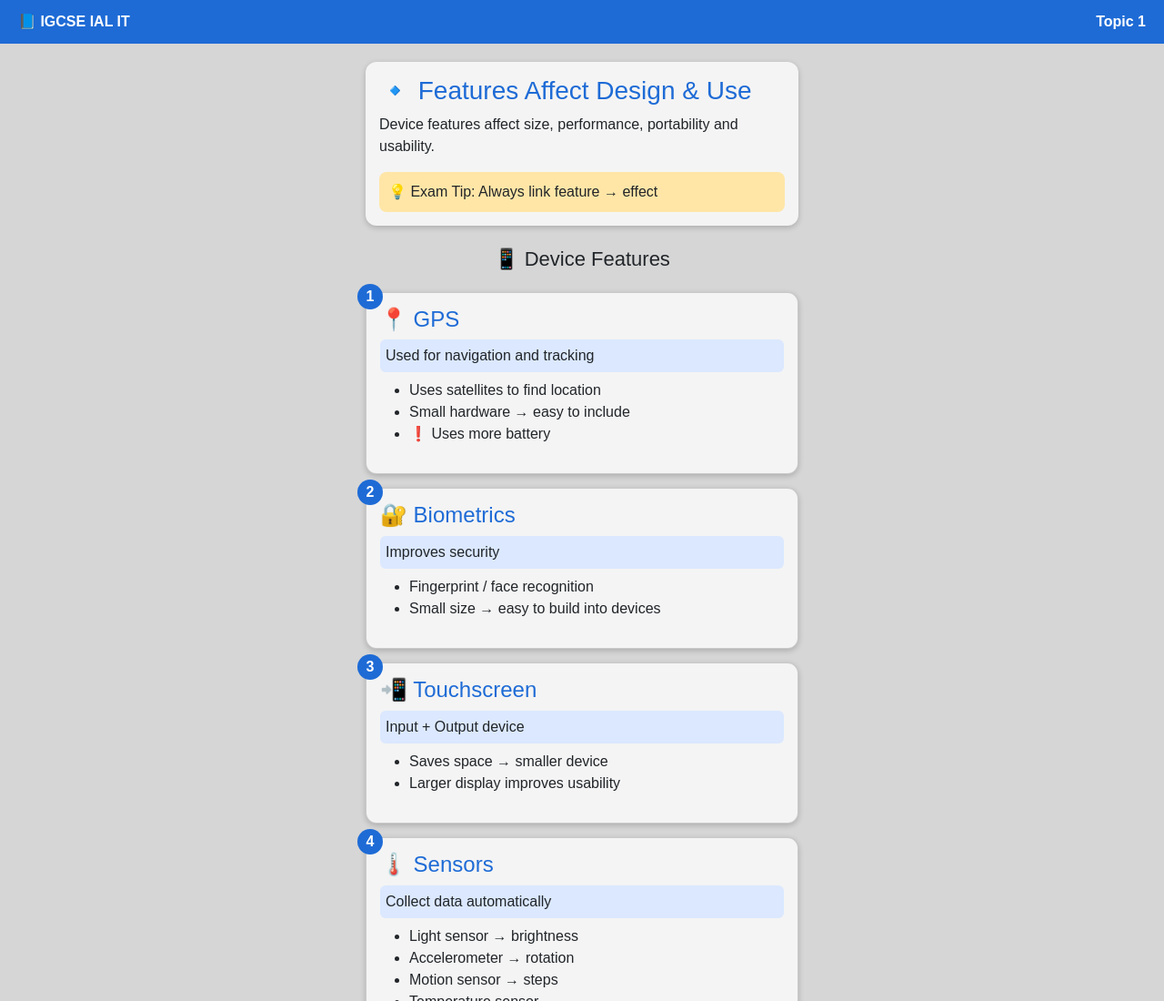
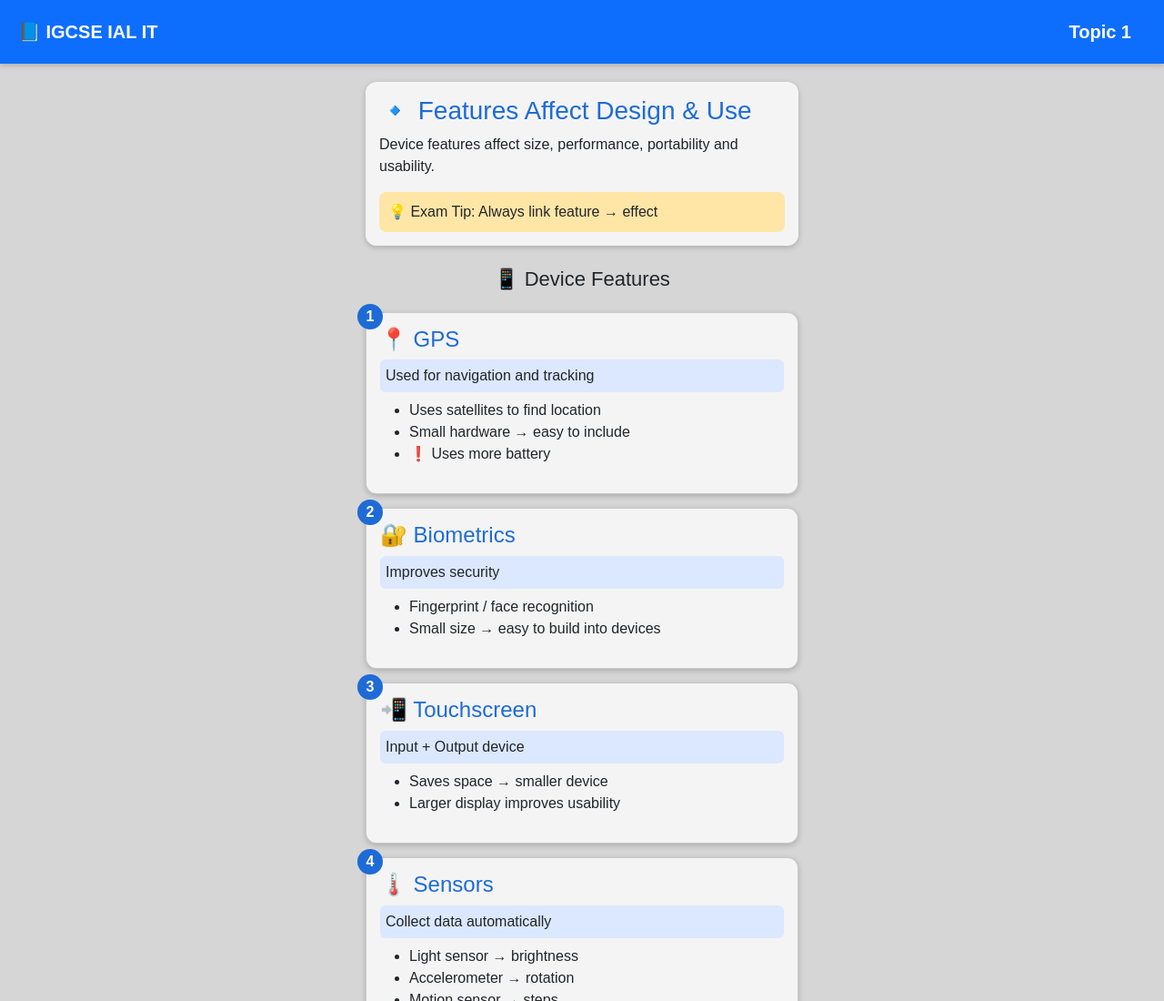
Before and after one commit to Saya-Sun/IAL_IT, a plain HTML site: page 1/topic1-2.html in a window 1280 px wide. Shown: the top 1100 px of the page at 91% size. Drawn offline with nearby package versions, Linux system fonts and the light colour scheme.

Commit message:
Update topic1-2.html

```diff
--- a/1/topic1-2.html
+++ b/1/topic1-2.html
@@ -13,15 +13,17 @@
     background: #d6d6d6;
     }
 
-    /* Top Bar */
-    header {
-    background: #1e6bd6;
-    color: white;
-    padding: 12px 20px;
-    display: flex;
-    justify-content: space-between;
-    font-weight: bold;
+    /* HEADER */
+    .navbar {
+        box-shadow: 0 2px 6px rgba(0,0,0,0.2);
+        display: flex;
+        justify-content: space-between;
+        padding: 12px 20px;
+        font-weight: bold;
+        font-family: Arial;
+
     }
+
 
     /* Container */
     .container {
@@ -107,10 +109,15 @@
 
 <body>
 
-<header>
-  <div><a class="navbar-brand fw-bold" href="../as.html">📘 IGCSE IAL IT</a></div>
-  <div><a class="navbar-brand" href="../topic1.html">Topic 1</a></div>
-</header>
+    <!-- HEADER -->
+    <nav class="navbar navbar-expand-lg navbar-dark bg-primary">
+
+            <a class="navbar-brand fw-bold" href="../as.html">📘 IGCSE IAL IT</a>
+            <span class="navbar-text">
+                <a class="navbar-brand" href="../topic1.html">Topic 1</a>
+            </span>
+
+    </nav>
 
 <div class="container">
 
```
